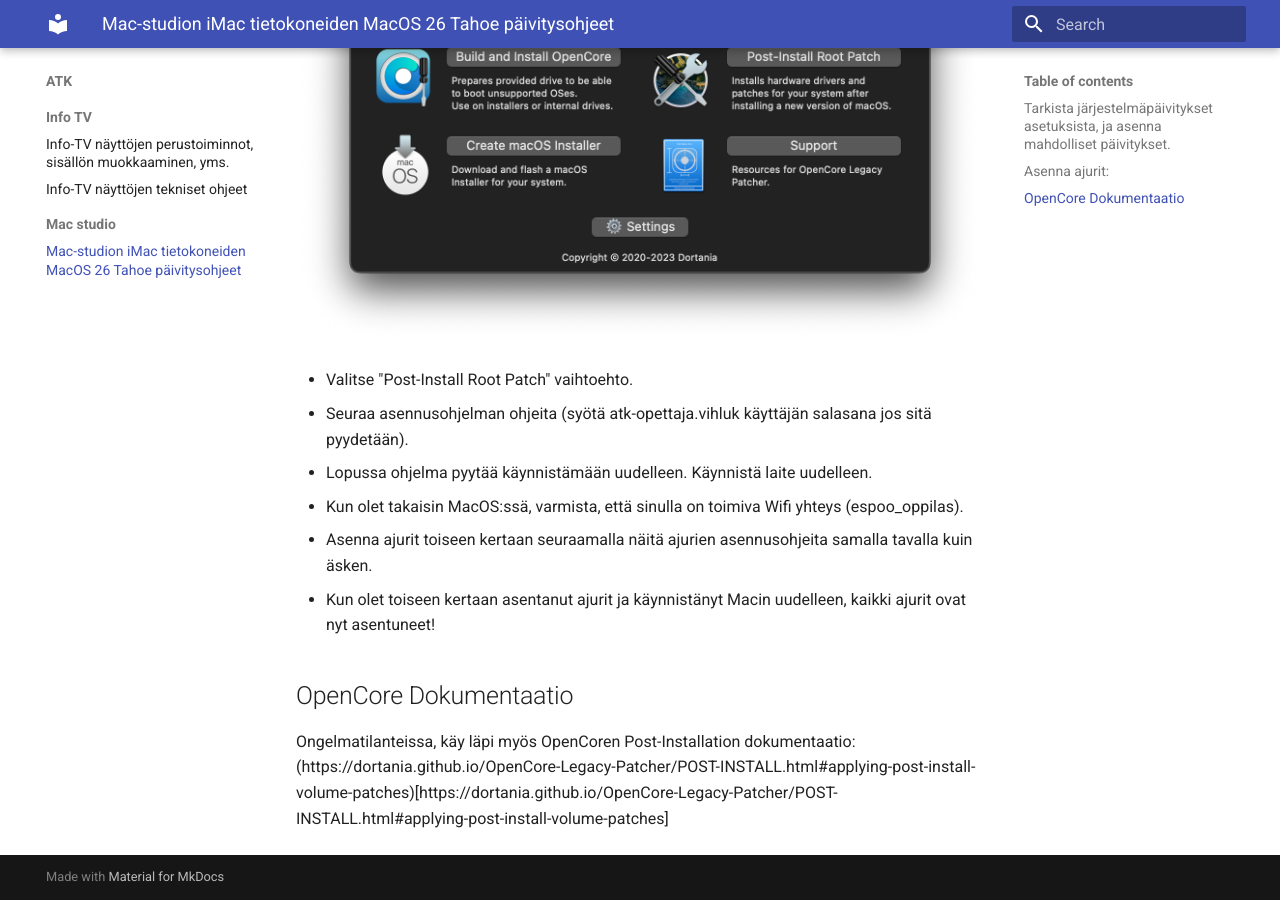
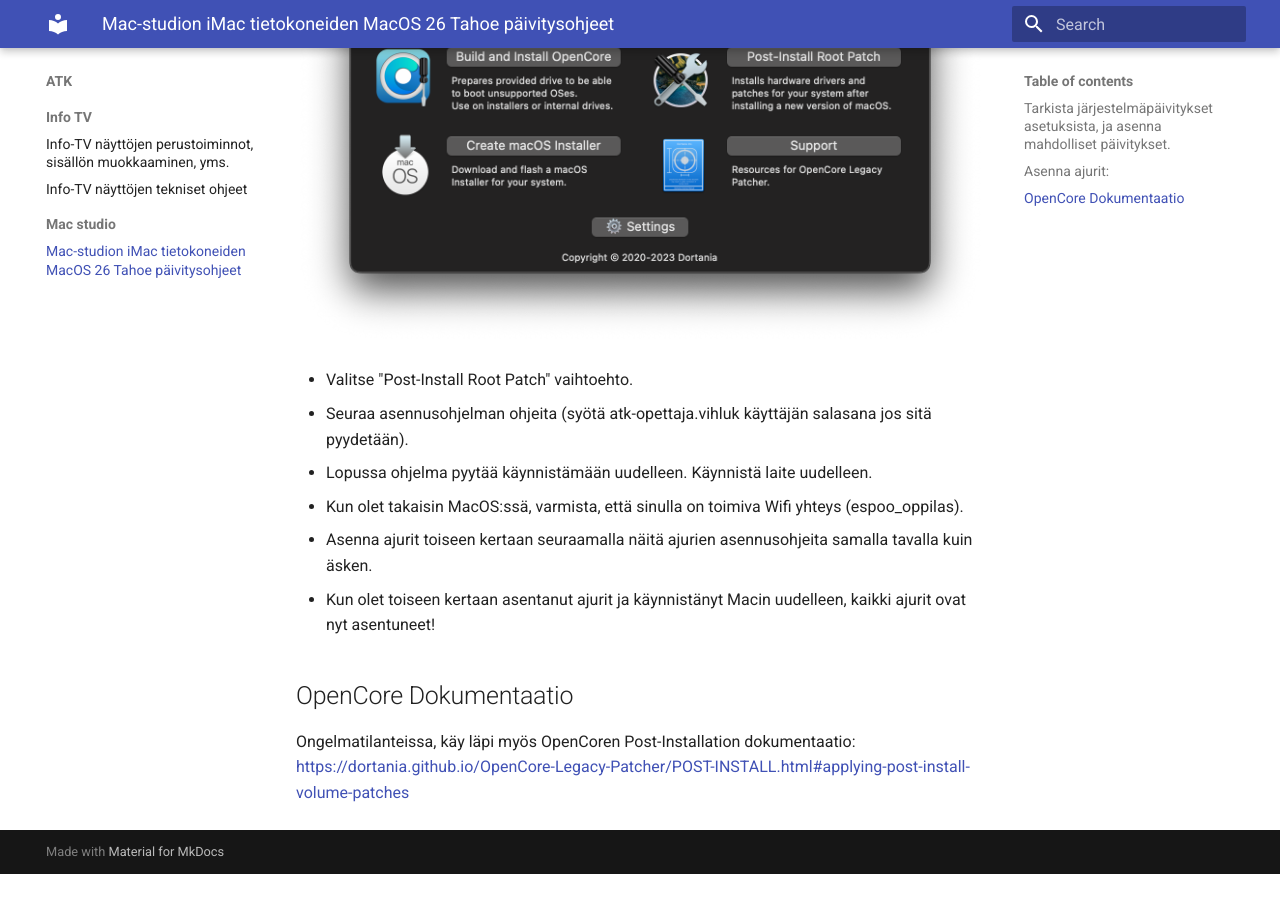
Before and after one commit to viherlaaksonlukio-sys/viheri-av-docs, an MkDocs documentation site: the page built from docs/ATK/Mac-studio/mac-koneiden-päivitysohjeet.md, in a window 1280 px wide and 900 px high, scrolled down 2013 px. Built offline with MkDocs 1.6.1 and Material for MkDocs 9.7.7, drawn with Linux system fonts in a browser that asks for light colours; after the commit the page ends 2887 px from its top, so only the background shows below that.

Commit message:
Update mac-koneiden-päivitysohjeet.md

```diff
--- a/docs/ATK/Mac-studio/mac-koneiden-päivitysohjeet.md
+++ b/docs/ATK/Mac-studio/mac-koneiden-päivitysohjeet.md
@@ -37,4 +37,4 @@ Mac-studion iMac-koneisiin on asennettu MacOS 26 Tahoe. Virallisesti, laitteet e
 
 ## OpenCore Dokumentaatio
 Ongelmatilanteissa, käy läpi myös OpenCoren Post-Installation dokumentaatio:
-(https://dortania.github.io/OpenCore-Legacy-Patcher/POST-INSTALL.html#applying-post-install-volume-patches)[https://dortania.github.io/OpenCore-Legacy-Patcher/POST-INSTALL.html#applying-post-install-volume-patches]
+[https://dortania.github.io/OpenCore-Legacy-Patcher/POST-INSTALL.html#applying-post-install-volume-patches](https://dortania.github.io/OpenCore-Legacy-Patcher/POST-INSTALL.html#applying-post-install-volume-patches)
```
